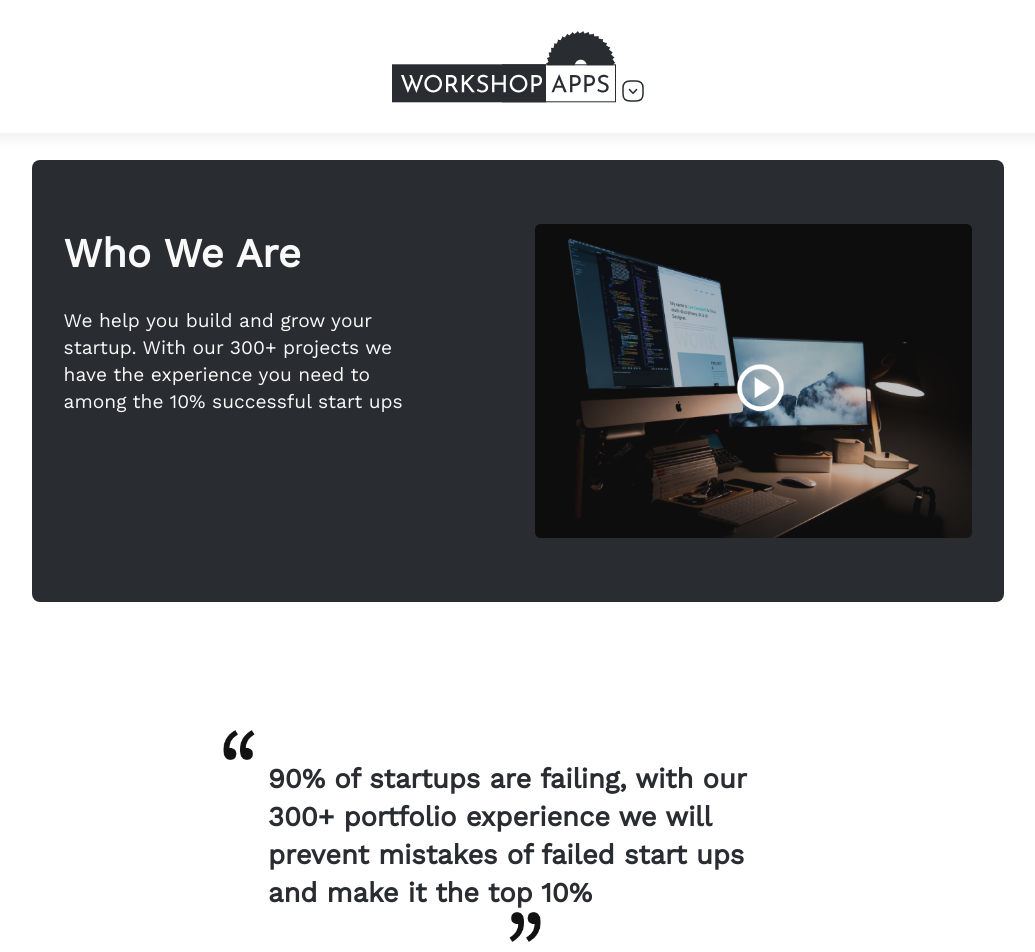
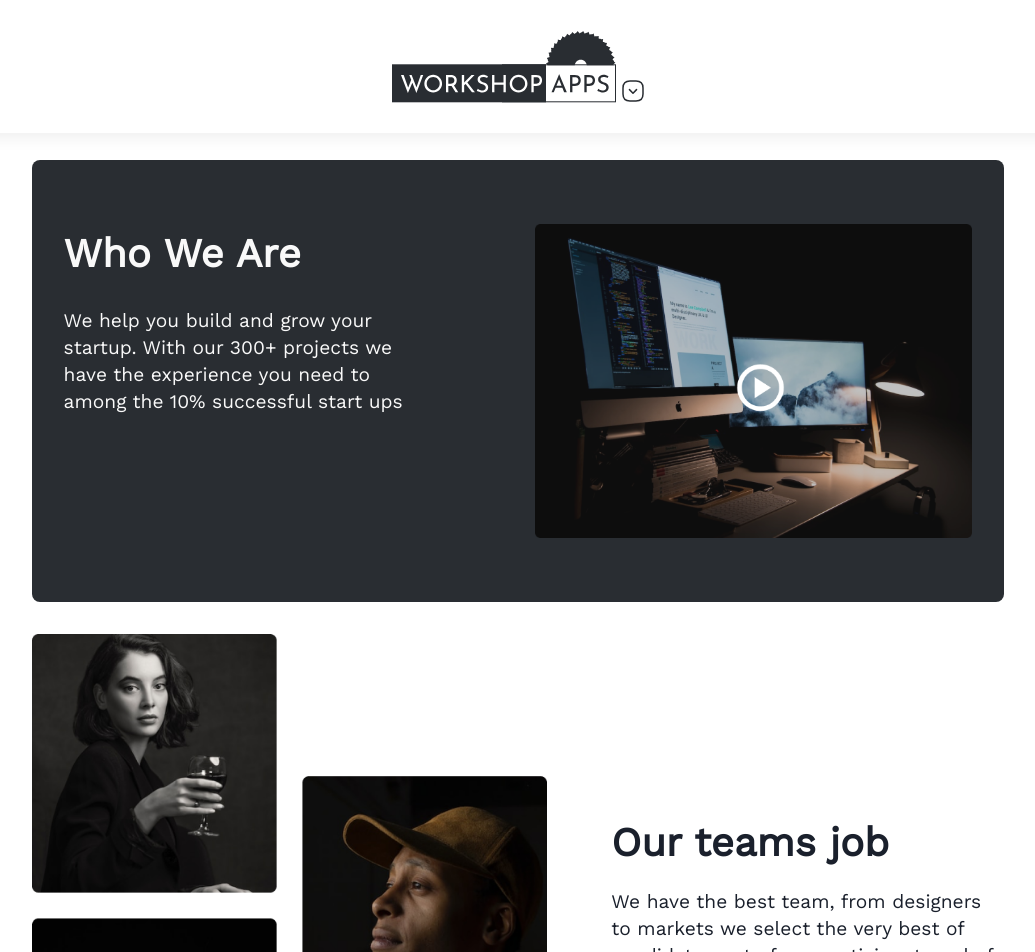
Before and after one commit to workshopapps/workshopapps-portfolio, a Next.js app in the folder frontend/: page /about in a window 1280 px wide. Shown: the top 952 px of the page, without its empty margins (122-1157 px from the left). Built offline with nearby package versions, Linux system fonts and the light colour scheme.

Commit message:
removed quote and essien name

```diff
--- a/frontend/pages/about.jsx
+++ b/frontend/pages/about.jsx
@@ -28,30 +28,6 @@ export default function About() {
             <Image
               src={heroImg}
               alt="Picture of the video"
-              width="100%"
-              height="100%"
-            />
-          </div>
-        </div>
-
-        {/* quote  */}
-        <div className={style.about__quote}>
-          <div className={style.quote__icon__container}>
-            <Image
-              src={invertedQuote}
-              alt="Picture of the author"
-              width="100%"
-              height="100%"
-            />
-          </div>
-          <p>
-            90% of startups are failing, with our 300+ portfolio experience we
-            will prevent mistakes of failed start ups and make it the top 10%
-          </p>
-          <div className={style.quote__icon__container2}>
-            <Image
-              src={quote}
-              alt="Picture of the author"
               width="100%"
               height="100%"
             />
--- a/frontend/pages/team.jsx
+++ b/frontend/pages/team.jsx
@@ -78,7 +78,7 @@ export default function About() {
               height="100%"
               />
             <figcaption>
-              <h3>Stephen Essien</h3>
+              <h3>Stephen Johnson</h3>
               <p>Developer</p>
             </figcaption>
           </figure>
--- a/frontend/styles/About.module.css
+++ b/frontend/styles/About.module.css
@@ -22,26 +22,6 @@
   font-weight: 700;
 }
 
-/* quote  */
-.about__quote {
-  display: flex;
-  flex-direction: column;
-  align-items: center;
-  color: #292d32;
-  margin: 6rem 0;
-  font-weight: 700;
-  font-size: 4rem;
-}
-
-.quote__icon__container {
-  width: 100%;
-}
-
-.quote__icon__container2 {
-  width: 5%;
-  display: flex;
-}
-
 .about__quote img {
   width: 1.5rem;
 }
@@ -56,6 +36,7 @@
   flex-direction: column;
   align-items: center;
   gap: 2rem;
+  margin-top: 2rem;
 }
 
 .about__team h1 {
@@ -135,17 +116,6 @@
     border-radius: 8px;
   }
 
-  .quote__icon__container {
-    width: 65%;
-  }
-
-  .quote__icon__container2 {
-    width: 65%;
-    display: flex;
-    align-items: flex-end;
-    justify-content: flex-end;
-  }
-
   .card__title {
     font-size: 3rem;
     font-weight: 700;
@@ -158,21 +128,6 @@
 
   .description {
     padding-right: 4rem;
-  }
-
-  /* quote  */
-  .about__quote {
-    margin: 8rem 2rem;
-  }
-
-  .about__quote p {
-    width: 55%;
-    font-size: 1.5rem;
-    margin-left: 0;
-  }
-
-  .about__quote img {
-    width: 2rem;
   }
 
   /* team  */
@@ -242,13 +197,6 @@
     font-size: 2.5rem;
   }
 
-  /* quote */
-  .about__quote p {
-    font-size: 1.7rem;
-  }
-  /*
-
-
   /* team */
   .about__team h1 {
     font-size: 2.5rem;
```
